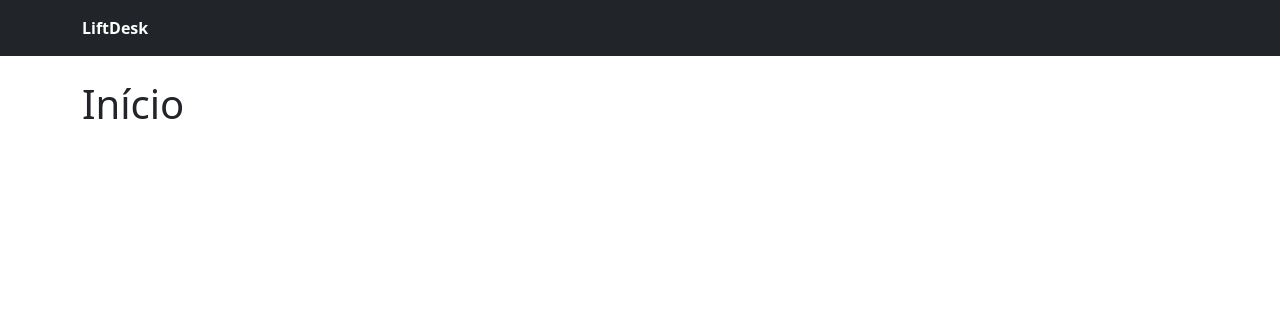
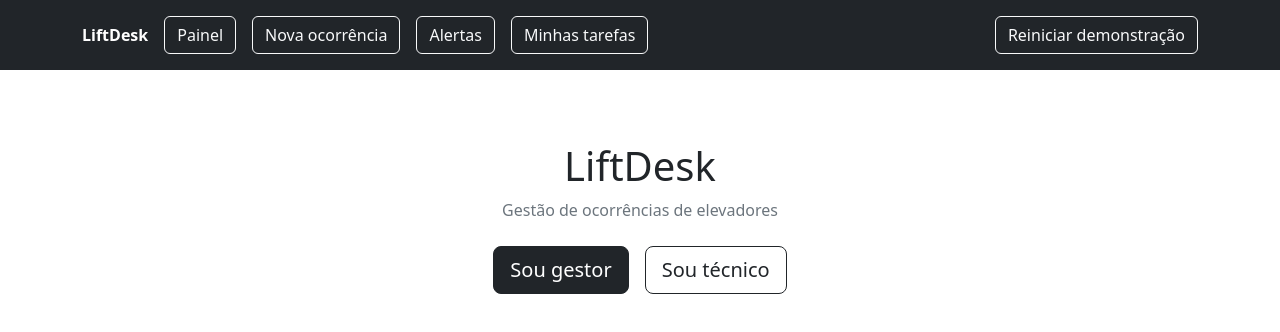
Before and after one commit to nuneslucass23/liftdesk, a React (Vite) app: page / in a window 1280 px wide. Shown: the top 332 px of the page. Built offline with nearby package versions, Linux system fonts and the light colour scheme; a web font is replaced by a local one.

Commit message:
feat: tela Início e cabeçalho com reiniciar demonstração

```diff
--- a/src/App.jsx
+++ b/src/App.jsx
@@ -1,13 +1,10 @@
 import { Outlet } from 'react-router-dom'
+import Cabecalho from './componentes/Cabecalho.jsx'
 
 function App() {
   return (
     <>
-      <header className="bg-dark text-white py-3 mb-4">
-        <div className="container">
-          <strong>LiftDesk</strong>
-        </div>
-      </header>
+      <Cabecalho />
       <main className="container pb-5">
         <Outlet />
       </main>
--- /dev/null
+++ b/src/componentes/Cabecalho.jsx
@@ -0,0 +1,26 @@
+import { Link } from "react-router-dom";
+import { reiniciarDados } from "../dados.js"
+
+function Cabecalho() {
+    function reiniciar() {
+        if (window.confirm("Reiniciar a demonstração? Todas as mudanças serão perdidas.")) {
+            reiniciarDados()
+            window.location.reload()
+        }
+    }
+
+    return (
+        <header className="bg-dark py-3 mb-4">
+            <div className="container d-flex flex-wrap align-items-center gap-3">
+                <Link to="/" className="text-white fw-bold text-decoration-none">LiftDesk</Link>
+                <Link to="/gestor" className="btn btn-outline-light">Painel</Link>
+                <Link to="/gestor/nova" className="btn btn-outline-light">Nova ocorrência</Link>
+                <Link to="/gestor/alertas" className="btn btn-outline-light">Alertas</Link>
+                <Link to="/tecnico" className="btn btn-outline-light">Minhas tarefas</Link>
+                <button className="btn btn-outline-light ms-auto" onClick={reiniciar}>Reiniciar demonstração</button>
+            </div>
+        </header>
+    )
+}
+
+export default Cabecalho;
--- a/src/paginas/Inicio.jsx
+++ b/src/paginas/Inicio.jsx
@@ -1,5 +1,16 @@
+import { Link } from "react-router-dom";
+
 function Inicio() {
-    return <h1>Início</h1>
+    return (
+        <div className="text-center py-5">
+            <h1>LiftDesk</h1>
+            <p className="text-secondary">Gestão de ocorrências de elevadores</p>
+            <div className="d-flex justify-content-center gap-3 mt-4">
+                <Link to="/gestor" className="btn btn-dark btn-lg">Sou gestor</Link>
+                <Link to="/tecnico" className="btn btn-outline-dark btn-lg">Sou técnico</Link>
+            </div>
+        </div>
+    )
 }
 
-export default Inicio
+export default Inicio;
```
